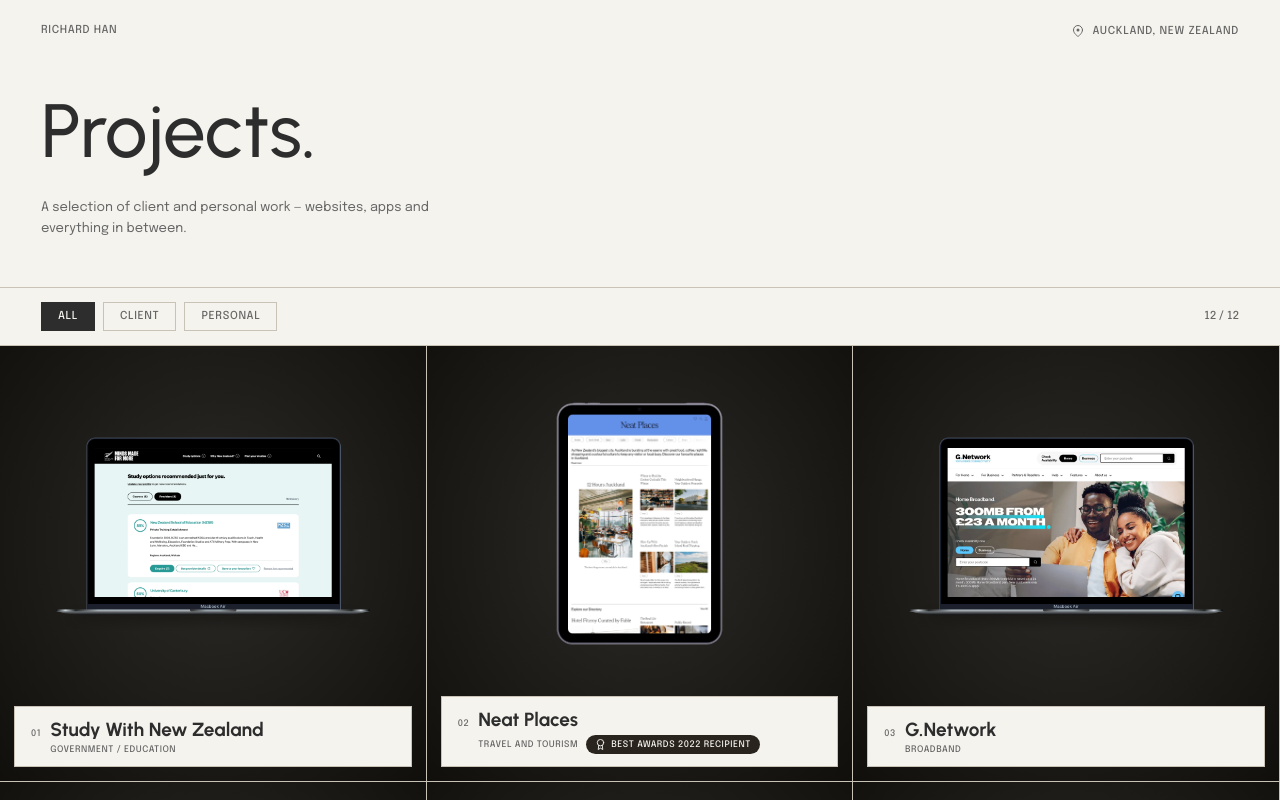
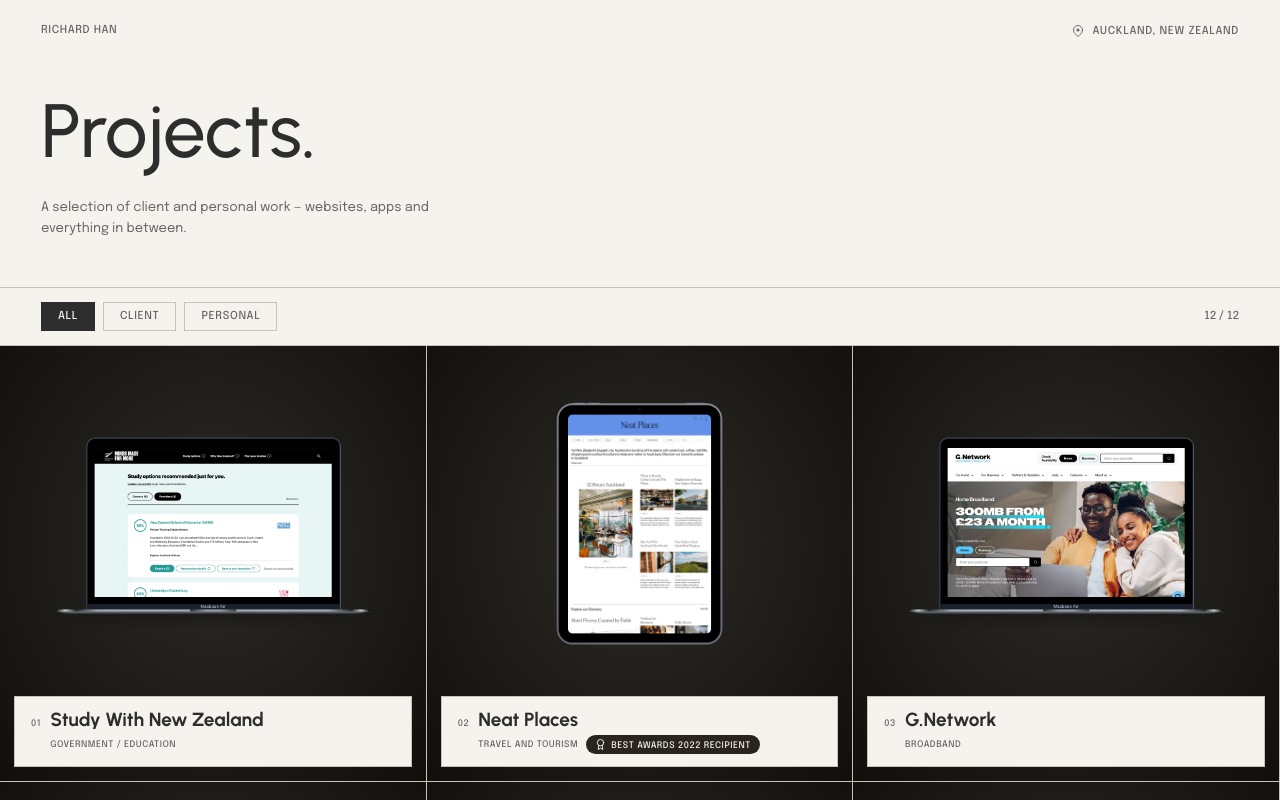
Before and after one commit to rlyhan/Richard-Han-Portfolio-New, a React (Vite) app: page /projects in a window 1280 px wide. Shown: the top 800 px of the page. Built offline with nearby package versions, Linux system fonts and the light colour scheme.

Commit message:
fix: tile plate height consistency, award pill vertical alignment

```diff
--- a/src/components/projects/ProjectTile.jsx
+++ b/src/components/projects/ProjectTile.jsx
@@ -93,15 +93,21 @@
                 <p
                     className={cn(
                         EYEBROW_CLASS,
-                        "col-start-2 row-start-2 flex min-w-0 items-center gap-2 self-end text-ash",
+                        // A fixed min-height so the row costs the same whether or not
+                        // the award pill is there — otherwise only award tiles grow
+                        // past the plate's min-height and the grid goes uneven.
+                        "col-start-2 row-start-2 flex min-h-[1.1875rem] min-w-0 items-center gap-2 self-end text-ash",
                     )}
                 >
                     <span className="truncate">{category}</span>
 
+                    {/* The description is nudged a px down: caps have no descenders
+                        to fill their line box, so next to the icon — which fills its
+                        box evenly — they read as sitting high. */}
                     {award && (
                         <span className="inline-flex shrink-0 items-center rounded-full bg-well px-[0.5625rem] py-1 leading-[0.6875rem] font-bold text-cream">
                             <AwardIcon className="mr-[0.3125rem] h-[0.6875rem] w-[0.6875rem]" />
-                            {award.description}
+                            <span className="translate-y-px">{award.description}</span>
                         </span>
                     )}
                 </p>
```
